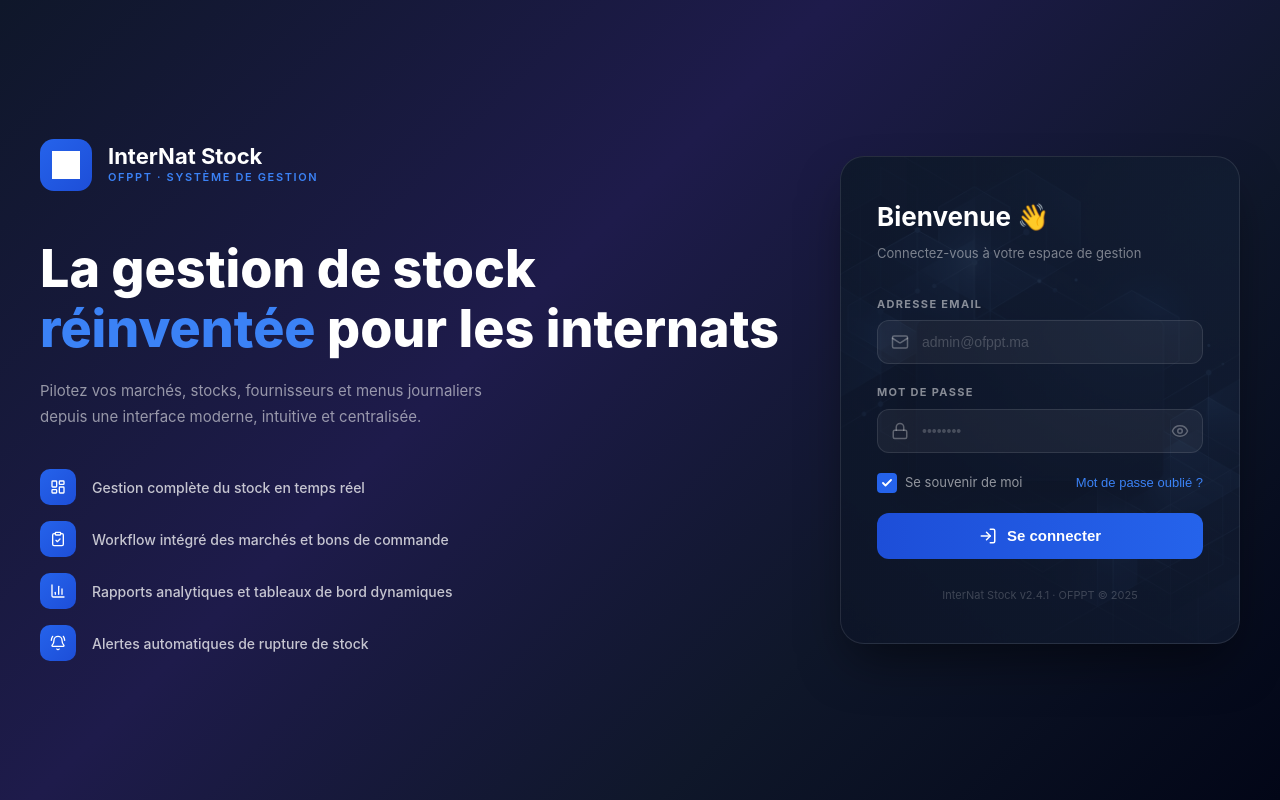
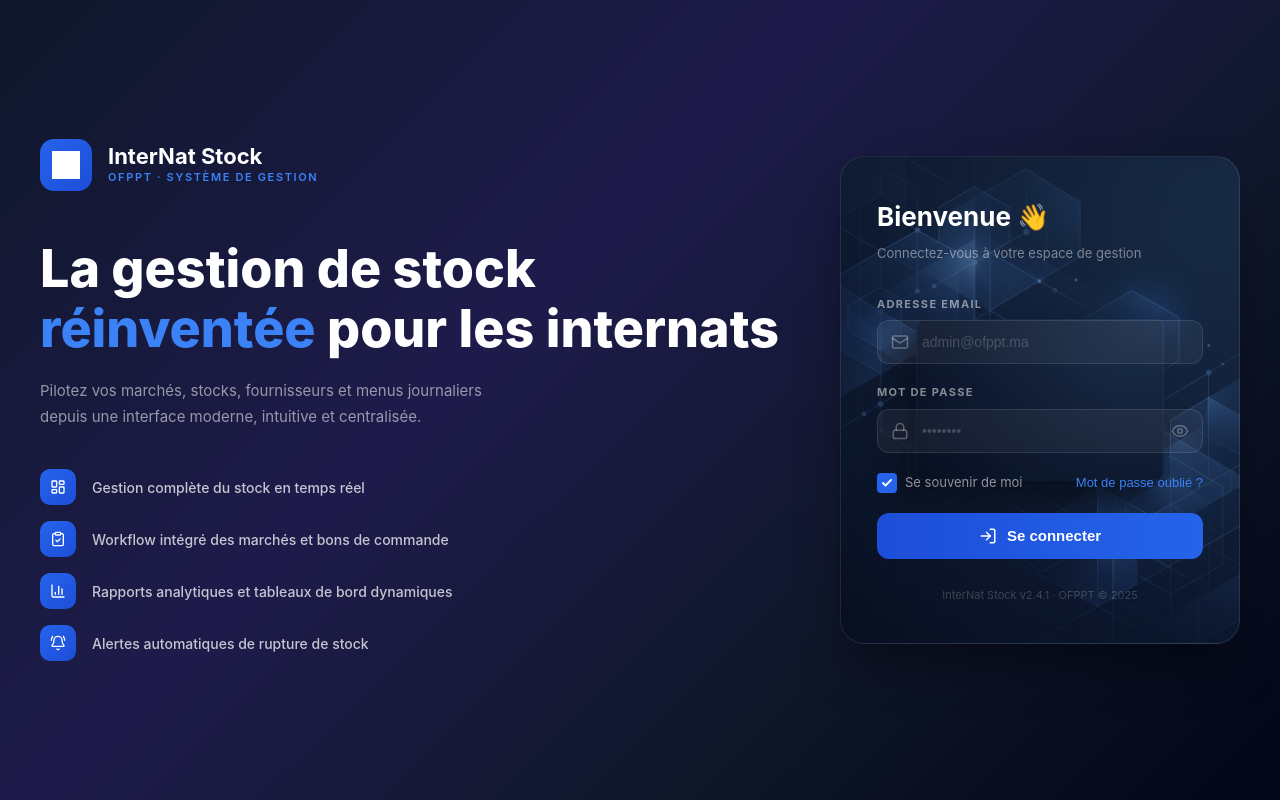
Before and after one commit to ZahiriAsma/projet-setnance, a React (Vite) app in the folder react-frontend/: page / in a window 1280 px wide. Built offline with nearby package versions, Linux system fonts and the light colour scheme.

Commit message:
Adjust background image opacity for better visibility

```diff
--- a/react-frontend/src/components/LoginPage.jsx
+++ b/react-frontend/src/components/LoginPage.jsx
@@ -52,7 +52,7 @@
             padding: '24px', backdropFilter: 'blur(6px)',
         }}>
             <div style={{
-                backgroundImage: `linear-gradient(rgba(15, 23, 42, 0.9), rgba(15, 23, 42, 0.9)), url(${cardBg})`,
+                backgroundImage: `linear-gradient(rgba(15, 23, 42, 0.4), rgba(15, 23, 42, 0.4)), url(${cardBg})`,
                 backgroundSize: 'cover',
                 backgroundPosition: 'center',
                 border: '1px solid rgba(255,255,255,0.1)',
@@ -288,7 +288,7 @@
                     {/* ── RIGHT: LOGIN CARD ── */}
                     <div style={{
                         width: '100%', maxWidth: '400px',
-                        backgroundImage: `linear-gradient(rgba(15, 23, 42, 0.85), rgba(15, 23, 42, 0.85)), url(${cardBg})`,
+                        backgroundImage: `linear-gradient(rgba(15, 23, 42, 0.4), rgba(15, 23, 42, 0.4)), url(${cardBg})`,
                         backgroundSize: 'cover',
                         backgroundPosition: 'center',
                         border: '1px solid rgba(255,255,255,0.1)',
```
